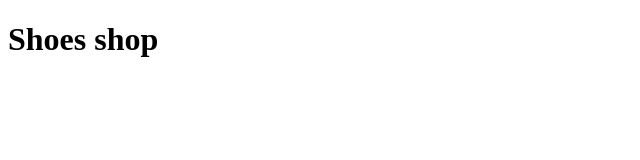
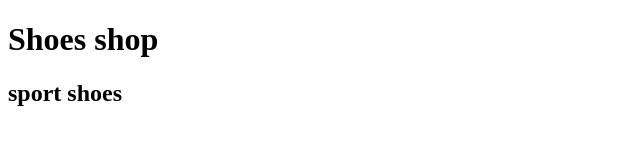
Before and after one commit to FouziaAs/helloWorld, a plain HTML site: page index.html in a window 1280 px wide. Shown: the whole page, without its empty margins (0-640 px from the left). Drawn offline with Linux system fonts and the light colour scheme.

Commit message:
add new title sport shoes

```diff
--- a/index.html
+++ b/index.html
@@ -6,5 +6,6 @@
 </head>
 <body>
  <h1> Shoes shop </h1>
+ <h2> sport shoes </h2>
 </body>
 </html>
```
